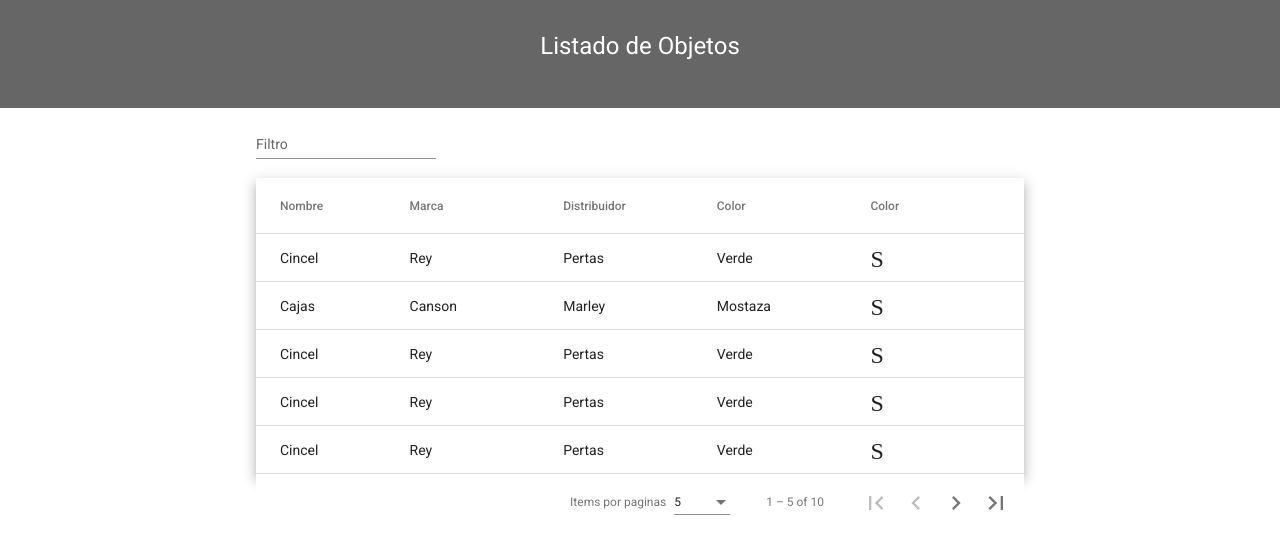
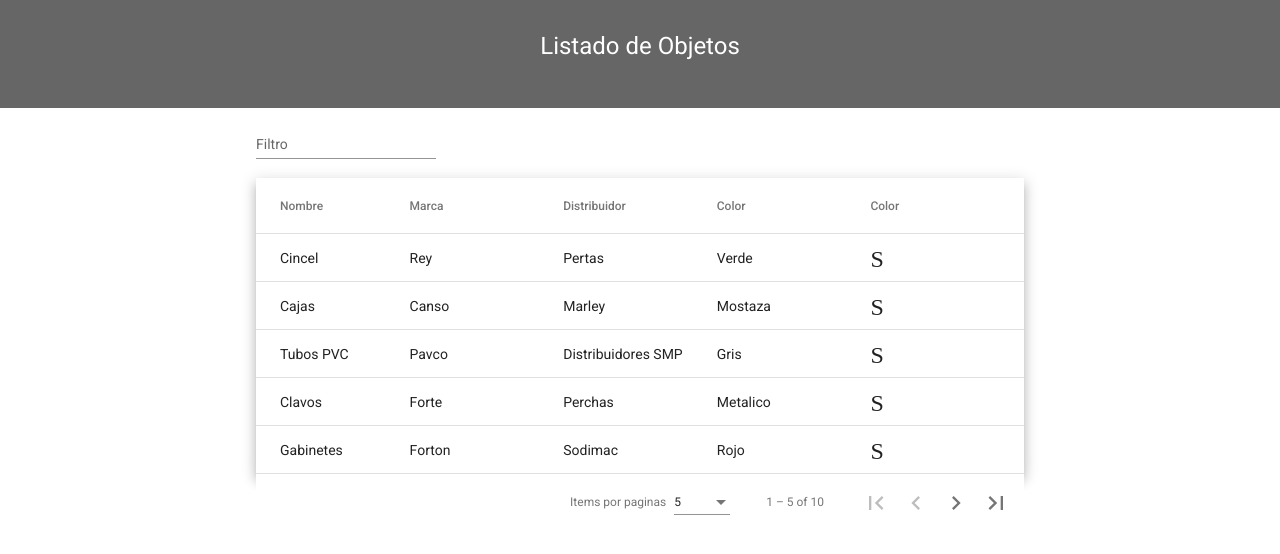
Before and after one commit to LuisWells/Almacen, an Angular app: page / in a window 1280 px wide. Shown: the top 554 px of the page. Built offline with nearby package versions, Linux system fonts and the light colour scheme.

Commit message:
Actualización de datos de prueba para la tabla

```diff
--- a/src/app/components/listado-objeto/listado-objeto.component.ts
+++ b/src/app/components/listado-objeto/listado-objeto.component.ts
@@ -6,15 +6,15 @@ import { Producto } from 'src/app/interfaces/producto';
 
 const listaProducto: Producto[] = [
   { nombre: 'Cincel', marca: 'Rey', distribuidor: 'Pertas', color: 'Verde'},
-  { nombre: 'Cajas', marca: 'Canson', distribuidor: 'Marley', color: 'Mostaza' },
-  { nombre: 'Cincel', marca: 'Rey', distribuidor: 'Pertas', color: 'Verde' },
-  { nombre: 'Cincel', marca: 'Rey', distribuidor: 'Pertas', color: 'Verde' },
-  { nombre: 'Cincel', marca: 'Rey', distribuidor: 'Pertas', color: 'Verde' },
-  { nombre: 'Cincel', marca: 'Rey', distribuidor: 'Pertas', color: 'Verde' },
-  { nombre: 'Cincel', marca: 'Rey', distribuidor: 'Pertas', color: 'Verde' },
-  { nombre: 'Cincel', marca: 'Rey', distribuidor: 'Pertas', color: 'Verde' },
-  { nombre: 'Cincel', marca: 'Rey', distribuidor: 'Pertas', color: 'Verde' },
-  { nombre: 'Cincel', marca: 'Rey', distribuidor: 'Pertas', color: 'Verde' }
+  { nombre: 'Cajas', marca: 'Canso', distribuidor: 'Marley', color: 'Mostaza' },
+  { nombre: 'Tubos PVC', marca: 'Pavco', distribuidor: 'Distribuidores SMP', color: 'Gris' },
+  { nombre: 'Clavos', marca: 'Forte', distribuidor: 'Perchas', color: 'Metalico' },
+  { nombre: 'Gabinetes', marca: 'Forton', distribuidor: 'Sodimac', color: 'Rojo' },
+  { nombre: 'Cuerdas', marca: 'Pilot', distribuidor: 'Promart', color: 'Azul' },
+  { nombre: 'Acido Sulfurico', marca: 'Quimicos SAC', distribuidor: 'DROG', color: 'Transparente' },
+  { nombre: 'Cascos', marca: 'Forte', distribuidor: 'Headman', color: 'Blanco' },
+  { nombre: 'Poleas', marca: 'Canso', distribuidor: 'Marley', color: 'Gris' },
+  { nombre: 'Montacargas', marca: 'El Rapido', distribuidor: 'SMP', color: 'Naranja' }
 ];
 
 @Component({
```
